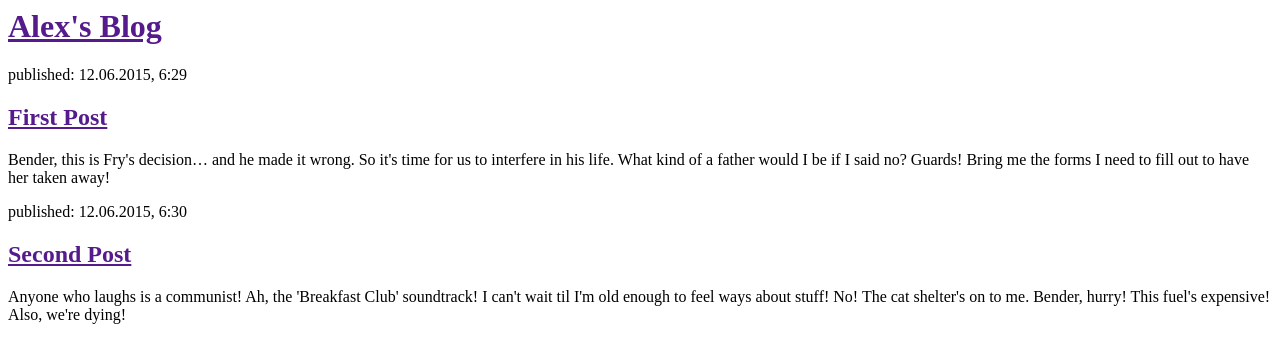
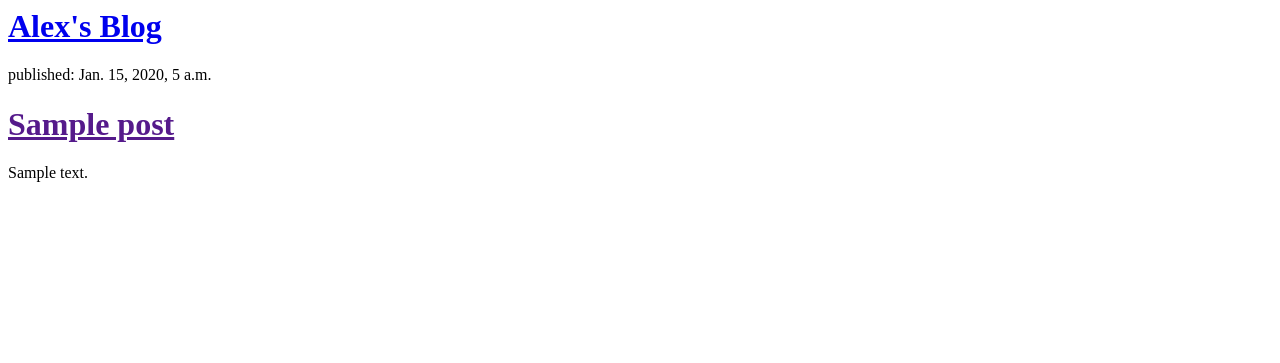
Before and after one commit to chutkan1/my-first-blog, a Django app: template blog/templates/blog/post_list.html in a window 1280 px wide. Shown: the top 363 px of the page. Run offline with Django 3.2, Linux system fonts and the light colour scheme; the template is opened without the code that fills it: values that come from a table or form of the project are taken from there, others are empty; tables that the repository leaves empty hold one stand-in row (values such as "Sample post").

Commit message:
Modified templates to display posts.

```diff
--- a/blog/templates/blog/post_list.html
+++ b/blog/templates/blog/post_list.html
@@ -7,20 +7,16 @@
   <body>
 
     <div>
-      <h1><a href=''>Alex's Blog</a></h1>
+      <h1><a href='/'>Alex's Blog</a></h1>
     </div>
 
-    <div>
-      <p>published: 12.06.2015, 6:29</p>
-      <h2><a href=''>First Post</a></h2>
-      <p>Bender, this is Fry's decision… and he made it wrong. So it's time for us to interfere in his life. What kind of a father would I be if I said no? Guards! Bring me the forms I need to fill out to have her taken away!</p>
-    </div>
-
-    <div>
-      <p>published: 12.06.2015, 6:30</p>
-      <h2><a href=''>Second Post</a></h2>
-      <p>Anyone who laughs is a communist! Ah, the 'Breakfast Club' soundtrack! I can't wait til I'm old enough to feel ways about stuff! No! The cat shelter's on to me. Bender, hurry! This fuel's expensive! Also, we're dying!</p>
-    </div>
+    {% for post in posts %}
+      <div>
+        <p>published: {{ post.published_date }}</p>
+        <h1><a href=''>{{ post.title }}</a></h1>
+        <p>{{ post.text|linebreaks }}</p>
+      </div>
+    {% endfor %}
 
   </body>
 
--- a/blog/views.py
+++ b/blog/views.py
@@ -1,6 +1,8 @@
 from django.shortcuts import render
-
+from django.utils import timezone
+from .models import Post
 # Create your views here.
 
 def post_list(request):
-    return render(request, 'blog/post_list.html', {})
+    posts = Post.objects.filter(published_date__lte=timezone.now()).order_by('-published_date')
+    return render(request, 'blog/post_list.html', {'posts': posts})
```
